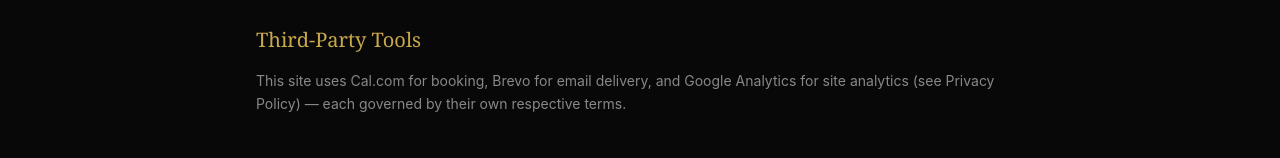
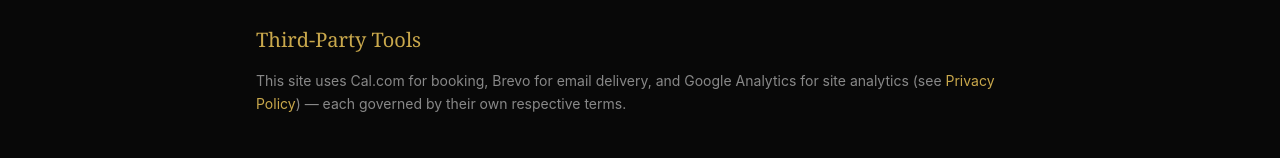
Before and after one commit to qasimbokhari/my_portfolio, a React (Vite) app: page /terms in a window 1280 px wide. Shown: the part 1325-1483 px from the top of the page. Built offline with nearby package versions, Linux system fonts and the light colour scheme; a web font is replaced by a local one.

Commit message:
Add hyperlink to Privacy Policy in Terms page

```diff
--- a/src/pages/Terms.tsx
+++ b/src/pages/Terms.tsx
@@ -83,7 +83,7 @@
             <section>
               <h2 className="font-display text-xl text-gold mb-4">Third-Party Tools</h2>
               <p className="text-sm text-silver leading-relaxed">
-                This site uses Cal.com for booking, Brevo for email delivery, and Google Analytics for site analytics (see Privacy Policy) — each governed by their own respective terms.
+                This site uses Cal.com for booking, Brevo for email delivery, and Google Analytics for site analytics (see <a href="/privacy" className="text-gold hover:underline">Privacy Policy</a>) — each governed by their own respective terms.
               </p>
             </section>
 
```
